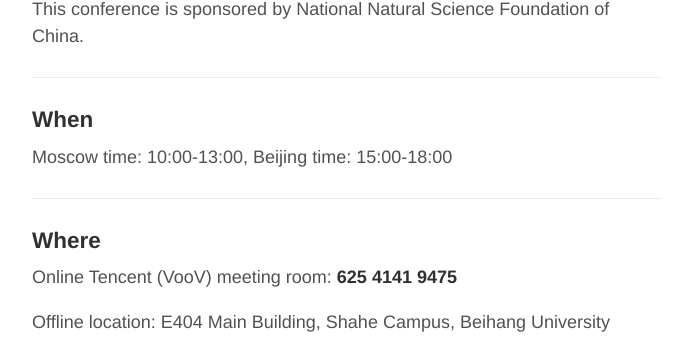
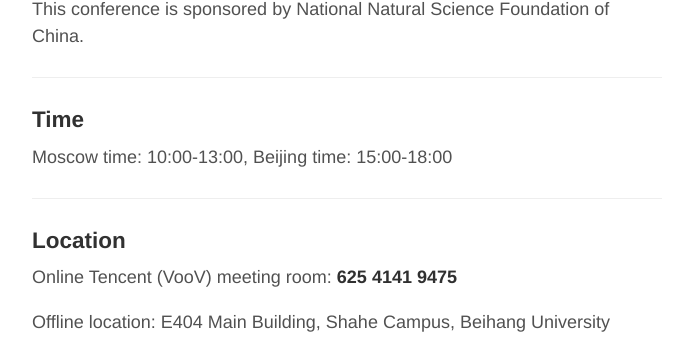
Before and after one commit to noml2022/noml2022.github.io, a Jekyll site: the page built from _posts/2022-07-09-about.md, in a window 1280 px wide and 900 px high, scrolled down 592 px. Shown: the part 153-491 px from the top of the window, without its empty margins (293-986 px from the left). Built offline with Jekyll 4.4.1, drawn with Linux system fonts in a browser that asks for light colours; formulas are drawn with MathJax 3.

Commit message:
Update 2022-07-09-about.md

```diff
--- a/_posts/2022-07-09-about.md
+++ b/_posts/2022-07-09-about.md
@@ -19,13 +19,13 @@ This conference is sponsored by National Natural Science Foundation of China.
 
 ---
 
-### When
+### Time
 
 Moscow time: 10:00-13:00, Beijing time: 15:00-18:00
 
 ---
 
-### Where
+### Location
 
 Online Tencent (VooV) meeting room: **625 4141 9475**
 
```
